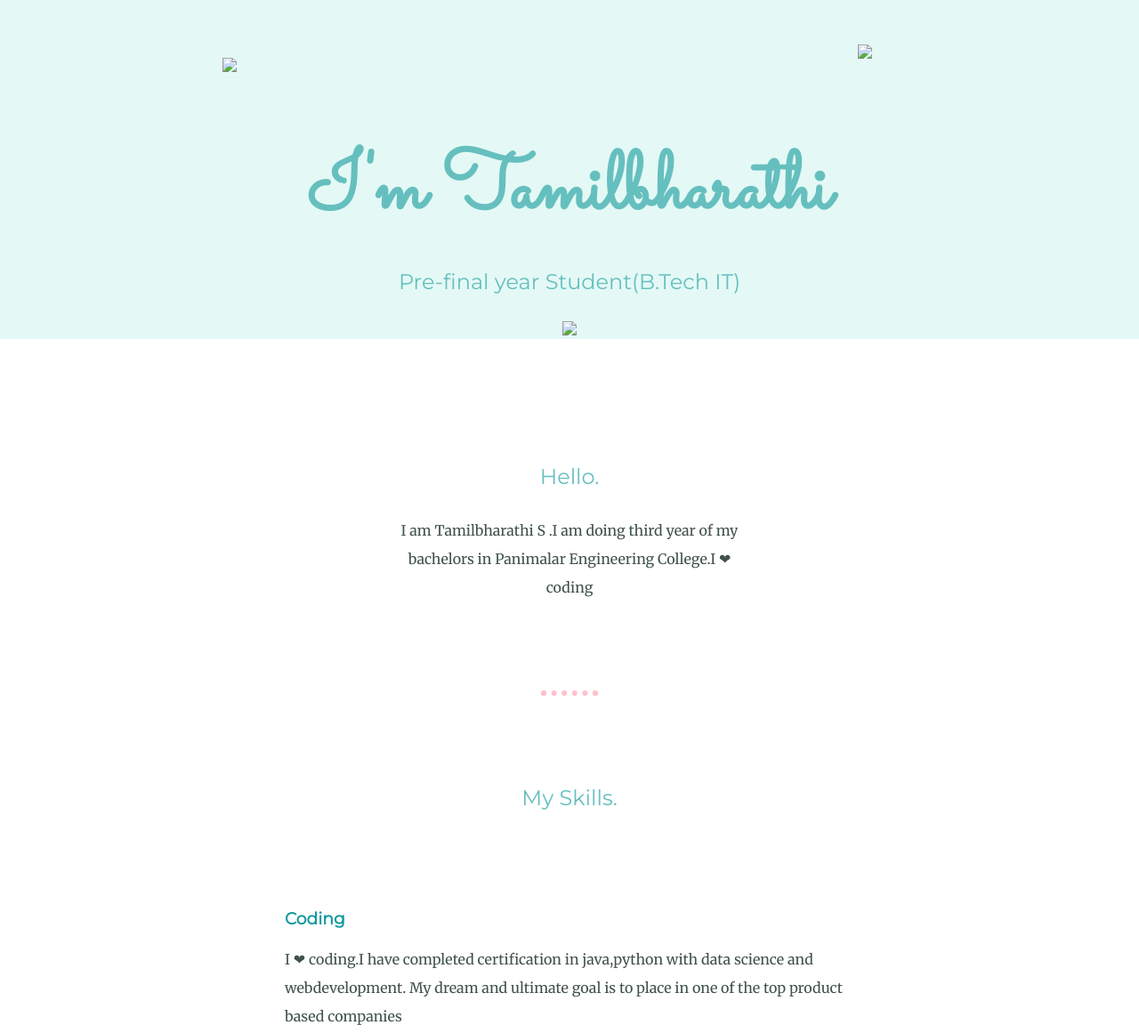
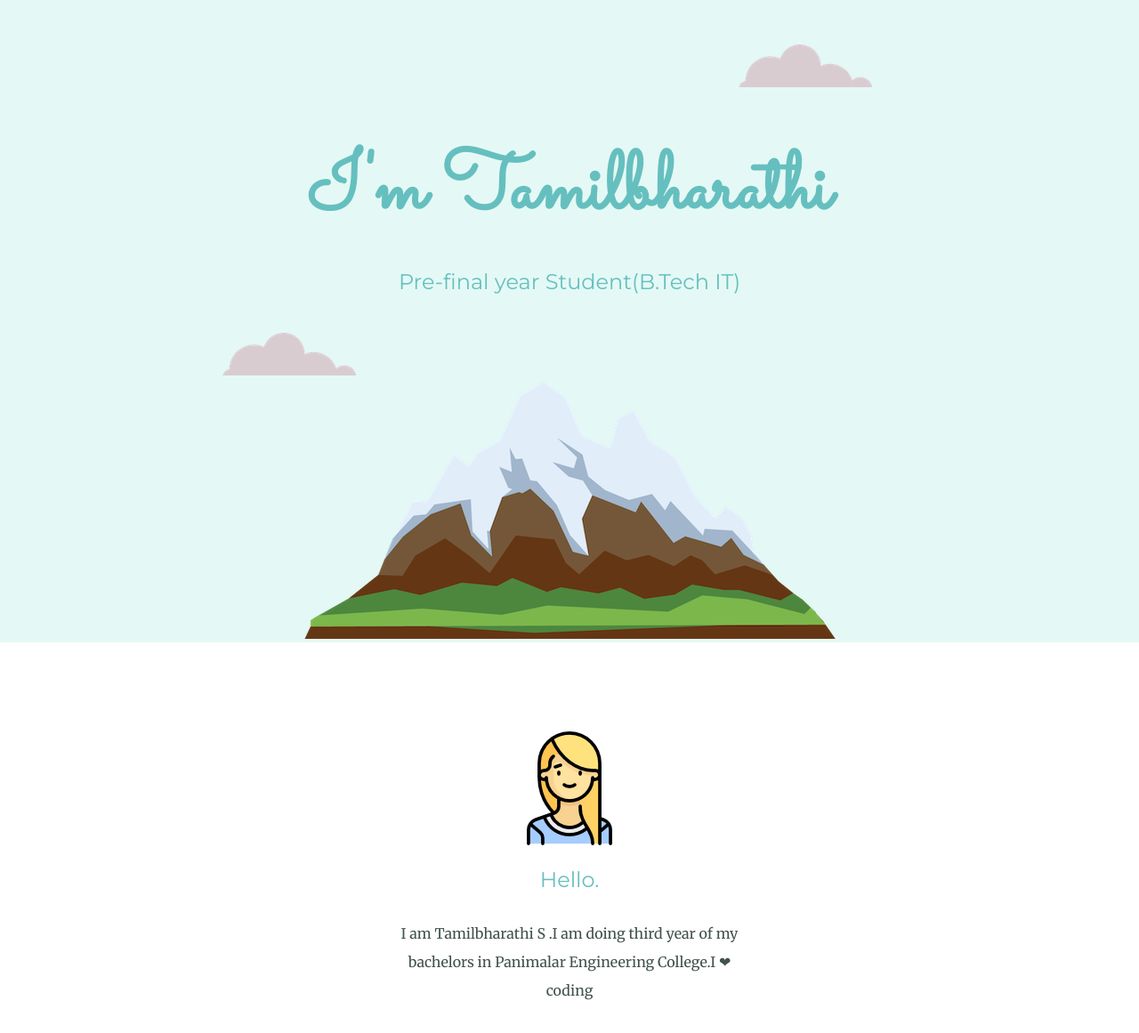
Before and after one commit to TamilSrini/My-personal-website, a plain HTML site: page index.html in a window 1280 px wide. Shown: the top 1161 px of the page at 89% size. Drawn offline with Linux system fonts and the light colour scheme; files that its build step writes are made by us from their sources.

Commit message:
Update index.html

```diff
--- a/index.html
+++ b/index.html
@@ -4,8 +4,8 @@
 <head>
   <meta charset="utf-8">
   <title>Tamilbharathi</title>
-  <link rel="stylesheet" href="css/styles.css">
-  <link rel="shortcut icon" type="image/png" href="img/favicon.png">
+  <link rel="stylesheet" href="styles.css">
+  <link rel="shortcut icon" type="image/png" href="favicon.png">
   <link rel="preconnect" href="https://fonts.googleapis.com">
   <link rel="preconnect" href="https://fonts.gstatic.com" crossorigin>
   <link href="https://fonts.googleapis.com/css2?family=Merriweather&family=Montserrat&family=Sacramento&display=swap" rel="stylesheet">
@@ -13,15 +13,15 @@
 
 <body>
   <div class="top">
-    <img class="topcloud" src="img/cloud.png" />
+    <img class="topcloud" src="cloud.png" />
     <h1> I'm Tamilbharathi </h1>
     <h2> Pre-final year Student(B.Tech IT)</h2>
-    <img class="bottomcloud" src="img/cloud.png" />
-    <img src="img/mountain.png" />
+    <img class="bottomcloud" src="cloud.png" />
+    <img src="mountain.png" />
   </div>
   <div class="middle">
     <div class="profile">
-      <img src="img/girl.png" alt="">
+      <img src="girl.png" alt="">
       <h2>Hello.</h2>
       <p class="intro">I am Tamilbharathi S .I am doing third year of my bachelors in Panimalar Engineering College.I ❤ coding </p>
     </div>
@@ -29,7 +29,7 @@
     <div class="skills">
       <h2>My Skills.</h2>
       <div class="skill-row">
-        <img class="code" src="img/coding.png" alt="">
+        <img class="code" src="coding.png" alt="">
         <h3>Coding</h3>
         <p>I ❤ coding.I have completed certification in java,python with data science and webdevelopment. My dream and ultimate goal is to place in one of the top product based companies</p>
       </div>
```
